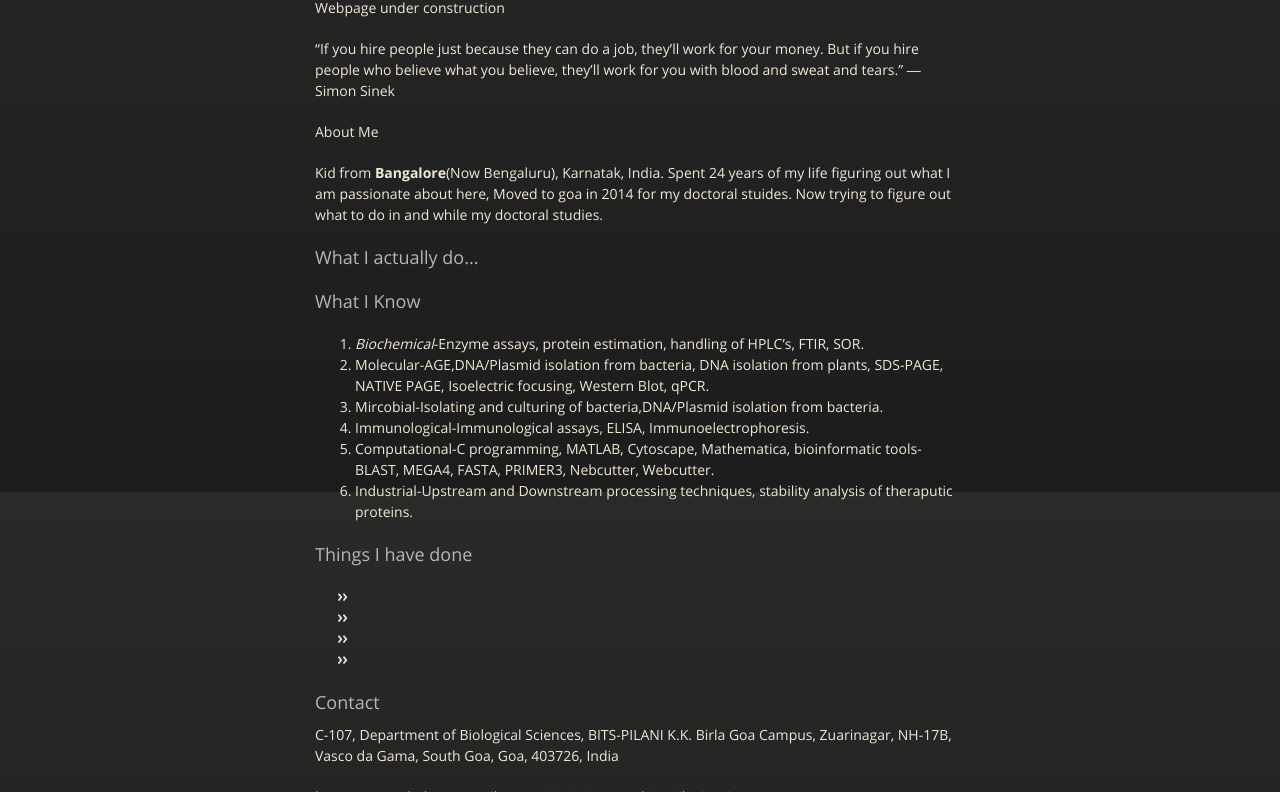
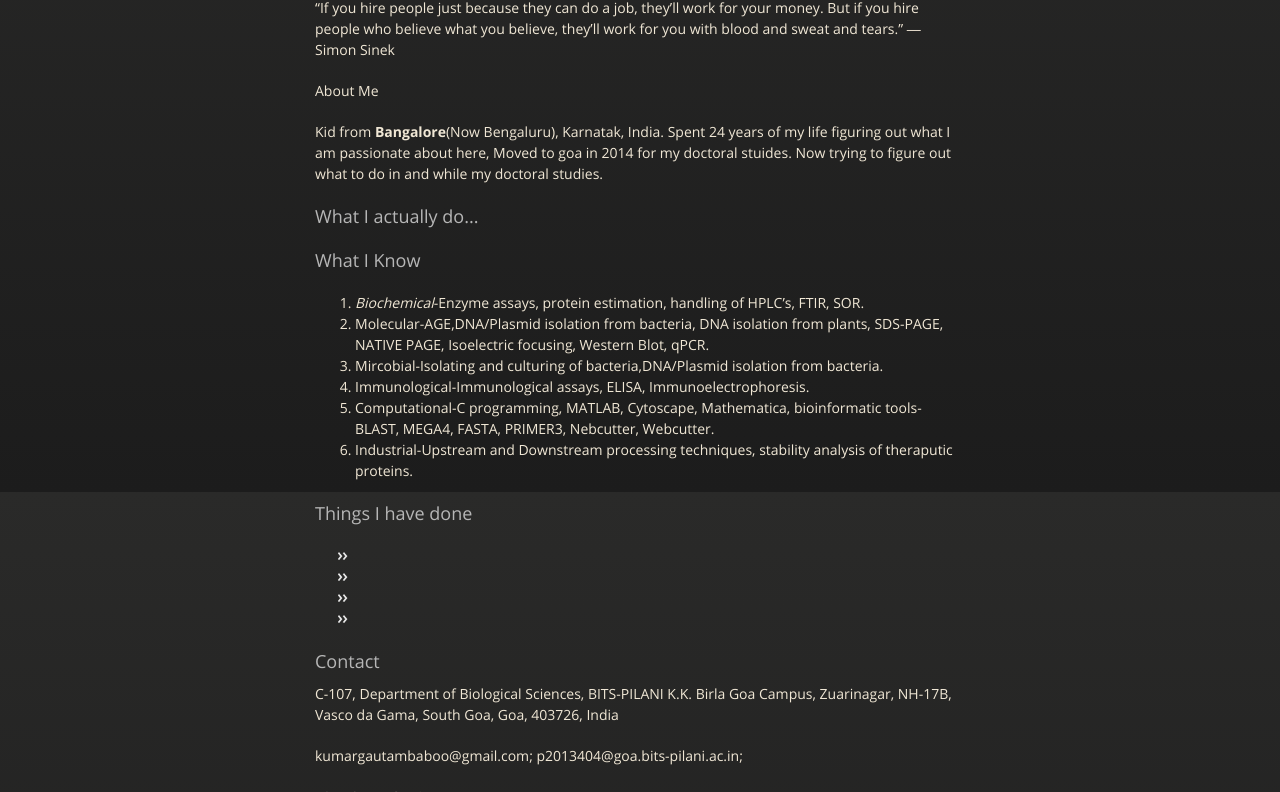
Before and after one commit to gogu07/gautam.github.io, a plain HTML site: page index.html in a window 1280 px wide. Shown: the part 308-1100 px from the top of the page. Drawn offline with nearby package versions, Linux system fonts and the light colour scheme.

Commit message:
Update index.html
Edit_2.1.3

```diff
--- a/index.html
+++ b/index.html
@@ -40,7 +40,7 @@
 
         <h3>
 <a id="Gautam Kumar B." class="anchor" href="#Gautam Kumar B." aria-hidden="true"><span class="octicon octicon-link"></span></a>Gautam Kumar B.</h3>
-    <p>Webpage under construction</p>
+    <!--<p>Webpage under construction</p>-->
     <p>“If you hire people just because they can do a job, they’ll work for your money. But if you hire people who believe what you believe, they’ll work for you with blood and sweat and tears.”
 ― Simon Sinek</p>
     <p>About Me </p>
```
